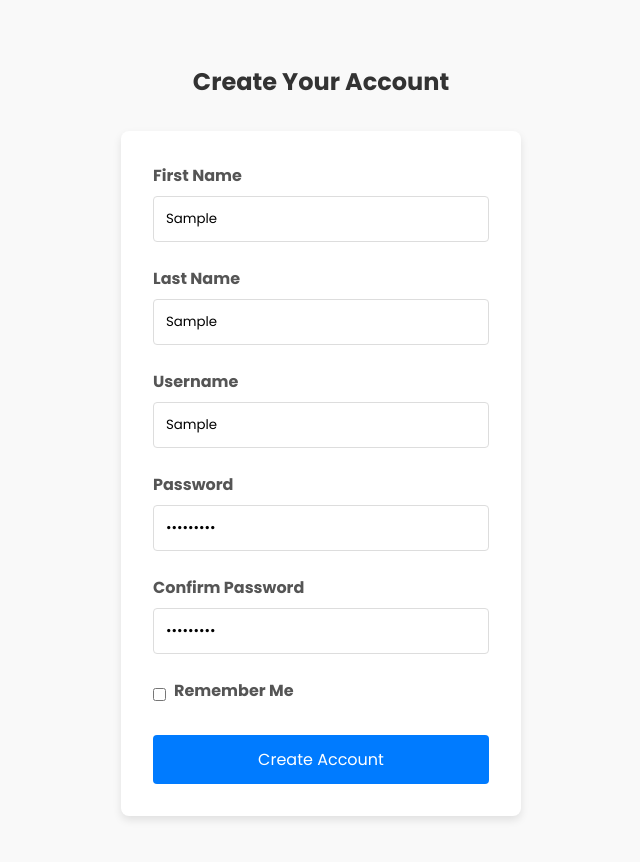
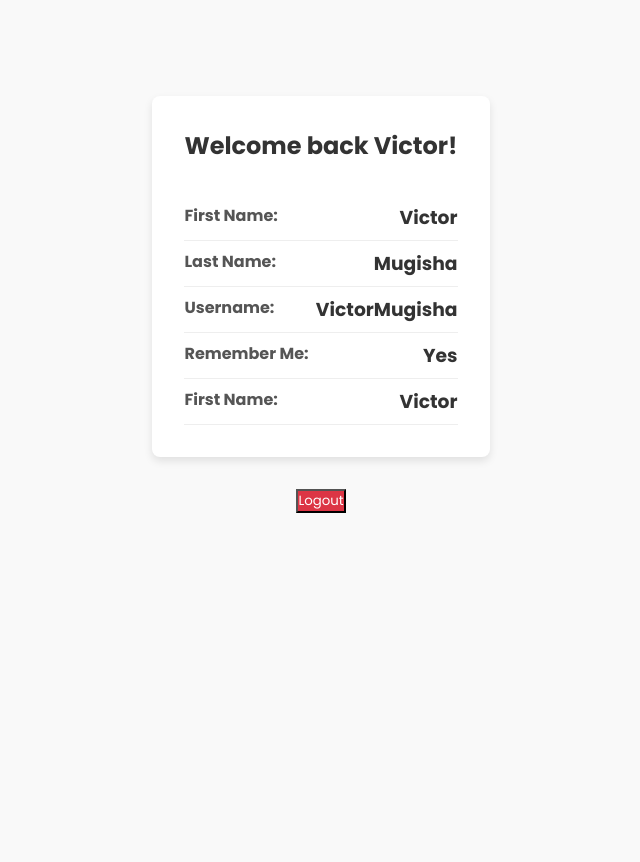
Before and after one commit to VictorMugisha/simple-react-login-application, a React (Vite) app: page / in a window 1280 px wide. Both pictures are taken after typing "Sample", "Sample", "Sample", "Sample123", "Sample123" into the empty fields and a click on the button "Create Account". Shown: the top 862 px of the page, without its empty margins (319-959 px from the left). Built offline with nearby package versions, Linux system fonts and the light colour scheme.

Commit message:
Implemented basic structure of Dashboard component

```diff
--- a/src/App.css
+++ b/src/App.css
@@ -83,3 +83,74 @@ section {
 .signup-btn:hover {
   background-color: #0056b3;
 }
+
+
+/* Header Styles (reused and adjusted if needed) */
+.header {
+  font-size: 1.5rem;
+  color: #333;
+  margin-bottom: 2rem;
+}
+
+/* Users Data Container */
+.users-data {
+  background-color: #fff;
+  border-radius: 8px;
+  box-shadow: 0 4px 8px rgba(0, 0, 0, 0.1);
+  padding: 2rem;
+  width: 100%;
+  max-width: 400px;
+  margin-bottom: 2rem;
+}
+
+/* User Details */
+.details {
+  display: flex;
+  flex-direction: column;
+}
+
+.detail {
+  display: flex;
+  justify-content: space-between;
+  padding: 0.5rem 0;
+  border-bottom: 1px solid #eee;
+}
+
+.detail p {
+  font-weight: bold;
+  color: #555;
+}
+
+.detail h3 {
+  color: #333;
+}
+
+/* Button Styles (reused and adjusted if needed) */
+.btn {
+  width: 100%;
+  padding: 0.75rem;
+  border: none;
+  border-radius: 4px;
+  font-size: 1rem;
+  cursor: pointer;
+  transition: background-color 0.3s ease;
+}
+
+.btn-primary {
+  background-color: #007bff;
+  color: #fff;
+}
+
+.btn-primary:hover {
+  background-color: #0056b3;
+}
+
+/* Specific Logout Button Styles */
+.logout-button {
+  background-color: #dc3545;
+  color: #fff;
+}
+
+.logout-button:hover {
+  background-color: #c82333;
+}
--- a/src/components/Dashboard.jsx
+++ b/src/components/Dashboard.jsx
@@ -2,7 +2,34 @@ import React from 'react'
 
 const Dashboard = () => {
   return (
-    <div>Dashboard</div>
+    <section>
+      <div className="users-data">
+        <h2 className="header">Welcome back Victor!</h2>
+        <div className="details">
+          <div className="detail">
+            <p>First Name:</p>
+            <h3>Victor</h3>
+          </div>
+          <div className="detail">
+            <p>Last Name:</p>
+            <h3>Mugisha</h3>
+          </div>
+          <div className="detail">
+            <p>Username:</p>
+            <h3>VictorMugisha</h3>
+          </div>
+          <div className="detail">
+            <p>Remember Me:</p>
+            <h3>Yes</h3>
+          </div>
+          <div className="detail">
+            <p>First Name:</p>
+            <h3>Victor</h3>
+          </div>
+        </div>
+      </div>
+      <button className="logout-button">Logout</button>
+    </section>
   )
 }
 
--- a/src/components/Signup.jsx
+++ b/src/components/Signup.jsx
@@ -1,14 +1,20 @@
 import React, { useState } from 'react';
+import { nanoid } from 'nanoid';
+import Dashboard from "./Dashboard"
 
 const Signup = () => {
     const [signupData, setSignupData] = useState({
+        id: '',
         firstName: '',
         lastName: '',
         username: '',
         password: '',
         repeatPassword: '',
-        rememberMe: false
+        rememberMe: false,
+        isLoggedIn: false
     });
+
+    const [isUserLoggedIn, setIsUserLoggedIn] = useState(false)
 
     const [users, setUsers] = useState(() => {
         // Initializing the users state with data from localStorage, if available
@@ -39,11 +45,13 @@ const Signup = () => {
         }
 
         const realData = {
+            id: nanoid(),
             firstName,
             lastName,
             username,
             password,
-            rememberMe
+            rememberMe,
+            isLoggedIn: true
         };
 
         // Retrieving stored users and check for possible existing username
@@ -55,13 +63,21 @@ const Signup = () => {
         }
 
         // Updating state and localStorage
-        const updatedUsers = [...usersStored, realData];
+        const updatedUsers = [realData, ...usersStored];
         setUsers(updatedUsers);
         localStorage.setItem('usersData', JSON.stringify(updatedUsers));
+
+
+        // Log user in
+        setIsUserLoggedIn(true)
     }
 
     return (
         <section>
+            {
+                isUserLoggedIn ?
+                <Dashboard user={users[0]} logoutSession={setIsUserLoggedIn} /> :
+                <div className="signup-form">
                     <div className="header">
                         <h2>Create Your Account</h2>
                     </div>
@@ -129,6 +145,8 @@ const Signup = () => {
                             <button className="signup-btn">Create Account</button>
                         </div>
                     </form>
+                </div>
+            }
         </section>
     );
 }
```
Lines whose indentation alone changed are shown as unchanged.
